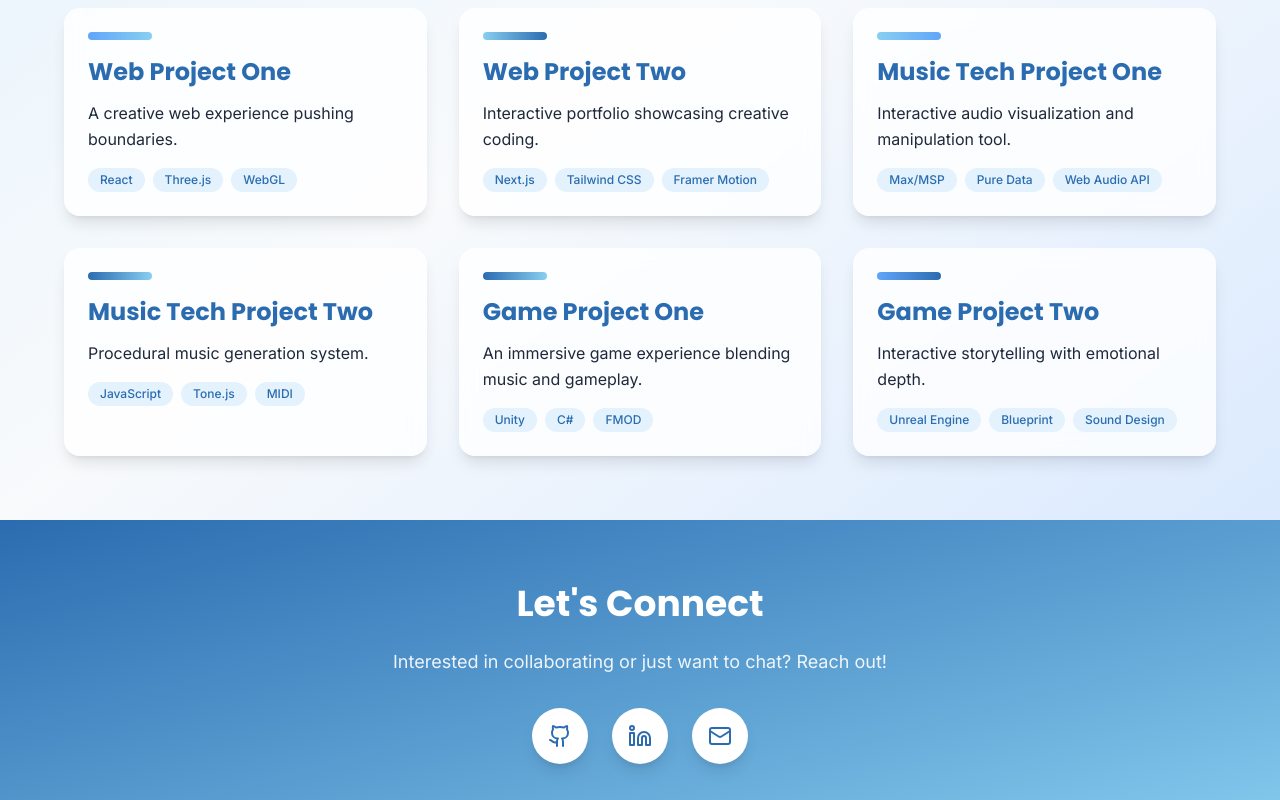
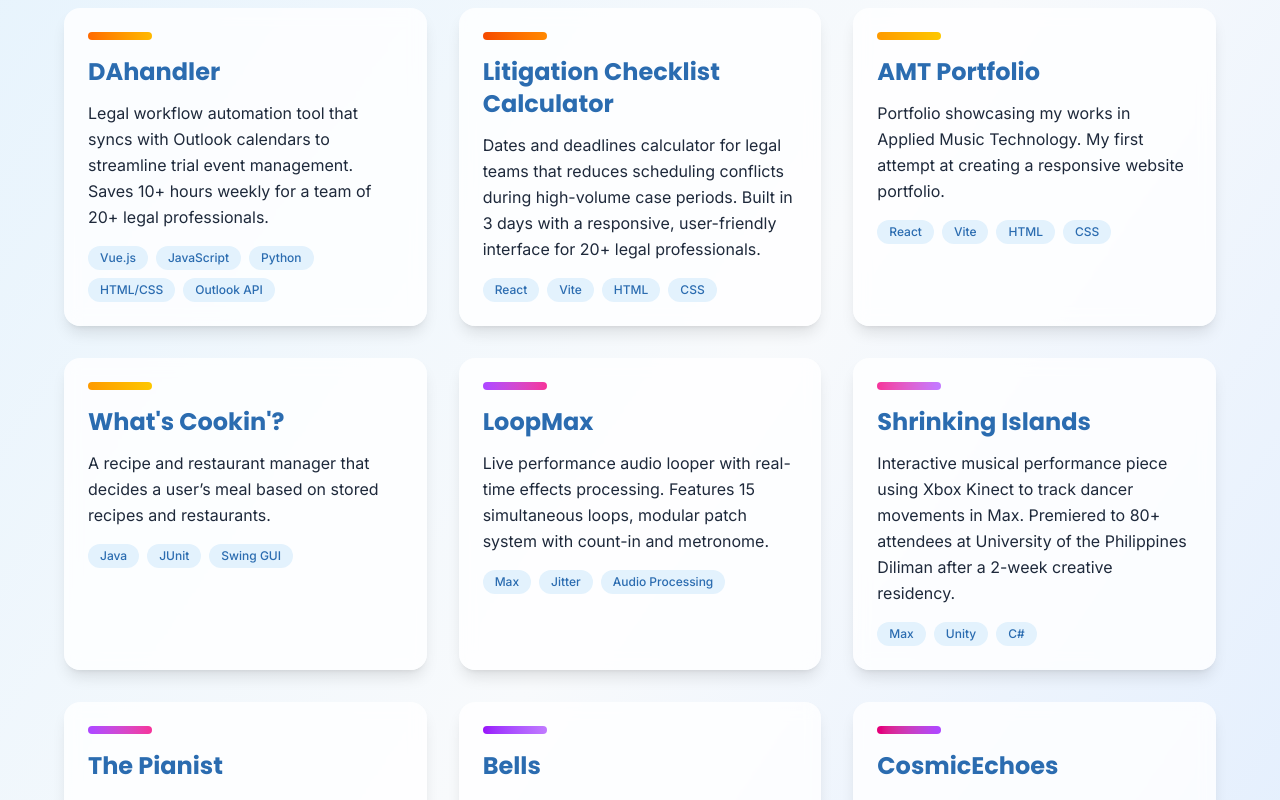
Before and after one commit to Deynuh/my-portfolio, a Next.js app: page /projects in a window 1280 px wide. Shown: the part 420-1220 px from the top of the page. Built offline with nearby package versions, Linux system fonts and the light colour scheme.

Commit message:
added projects

```diff
--- a/src/app/projects/page.js
+++ b/src/app/projects/page.js
@@ -9,51 +9,89 @@ export default function Projects() {
   const projectCategories = {
     webApps: [
       {
-        title: "Web Project One",
-        description: "A creative web experience pushing boundaries.",
-        tech: ["React", "Three.js", "WebGL"],
-        color: "from-[#60A5FA] to-[#89CFF0]"
+        title: "DAhandler",
+        description: "Legal workflow automation tool that syncs with Outlook calendars to streamline trial event management. Saves 10+ hours weekly for a team of 20+ legal professionals.",
+        tech: ["Vue.js", "JavaScript", "Python", "HTML/CSS", "Outlook API"],
+        color: "from-orange-500 to-amber-400"
       },
       {
-        title: "Web Project Two",
-        description: "Interactive portfolio showcasing creative coding.",
-        tech: ["Next.js", "Tailwind CSS", "Framer Motion"],
-        color: "from-[#89CFF0] to-[#2B6CB0]"
-      }
+        title: "Litigation Checklist Calculator",
+        description: "Dates and deadlines calculator for legal teams that reduces scheduling conflicts during high-volume case periods. Built in 3 days with a responsive, user-friendly interface for 20+ legal professionals.",
+        tech: ["React", "Vite", "HTML", "CSS"],
+        color: "from-orange-600 to-orange-400"
+      },
+      {
+        title: "AMT Portfolio",
+        description: "Portfolio showcasing my works in Applied Music Technology. My first attempt at creating a responsive website portfolio.",
+        tech: ["React", "Vite", "HTML", "CSS"],
+        color: "from-amber-500 to-yellow-400"
+      },
+      {
+        title: "What's Cookin'?",
+        description: "A recipe and restaurant manager that decides a user’s meal based on stored recipes and restaurants.",
+        tech: ["Java", "JUnit", "Swing GUI"],
+        color: "from-amber-500 to-yellow-400"
+      },
     ],
     musicTech: [
       {
-        title: "Music Tech Project One",
-        description: "Interactive audio visualization and manipulation tool.",
-        tech: ["Max/MSP", "Pure Data", "Web Audio API"],
-        color: "from-[#89CFF0] to-[#60A5FA]"
+        title: "LoopMax",
+        description: "Live performance audio looper with real-time effects processing. Features 15 simultaneous loops, modular patch system with count-in and metronome.",
+        tech: ["Max", "Jitter", "Audio Processing"],
+        color: "from-purple-500 to-pink-500"
       },
       {
-        title: "Music Tech Project Two",
-        description: "Procedural music generation system.",
-        tech: ["JavaScript", "Tone.js", "MIDI"],
-        color: "from-[#2B6CB0] to-[#89CFF0]"
+        title: "Shrinking Islands",
+        description: "Interactive musical performance piece using Xbox Kinect to track dancer movements in Max. Premiered to 80+ attendees at University of the Philippines Diliman after a 2-week creative residency.",
+        tech: ["Max", "Unity", "C#"],
+        color: "from-pink-500 to-purple-400"
+      },
+      {
+        title: "The Pianist",
+        description: "Interactive audio-visual performance piece using Xbox Kinect to track dancer movements in real-time. Transforms a Unity piano into an audio-reactive instrument with particle systems and adaptive lighting responding to musical intensity.",
+        tech: ["Max", "Unity", "C#"],
+        color: "from-purple-500 to-pink-500"
+      },
+      {
+        title: "Bells",
+        description: "Motion-tracked performance piece with custom granular synthesis. Dancer movements control a Gen-based synthesizer programmed in CodeBox.",
+        tech: ["Max", "Gen"],
+        color: "from-purple-600 to-purple-400"
+      },
+      {
+        title: "CosmicEchoes",
+        description: "5-minute interactive musical performance using Xbox Kinect to track dancer movements. Created dancer-controlled video elements in Jitter that respond to real-time motion data.",
+        tech: ["Max", "Jitter"],
+        color: "from-pink-600 to-purple-500"
+      },
+      {
+        title: "Dissociation",
+        description: "Live contemporary music piece featuring precisely timed vocal sample processing and manipulation. Performed and controlled voice line edits throughout the performance.",
+        tech: ["Max/MSP", "Live Audio Processing"],
+        color: "from-purple-600 to-purple-400"
       }
     ],
     games: [
       {
-        title: "Game Project One",
-        description: "An immersive game experience blending music and gameplay.",
-        tech: ["Unity", "C#", "FMOD"],
-        color: "from-[#2B6CB0] to-[#89CFF0]"
-      },
-      {
-        title: "Game Project Two",
-        description: "Interactive storytelling with emotional depth.",
-        tech: ["Unreal Engine", "Blueprint", "Sound Design"],
-        color: "from-[#60A5FA] to-[#2B6CB0]"
+        title: "Death Kitchen",
+        description: "Fast-paced co-op cooking horror game where players serve dangerous alien customers. Recently joined the development team to contribute to character systems and multiplayer mechanics.",
+        tech: ["Unity", "C#", "Multiplayer"],
+        color: "from-emerald-500 to-teal-500",
+        inDevelopment: true
       }
     ]
   };
 
   const ProjectCard = ({ project }) => (
     <div className="bg-white/80 backdrop-blur-sm rounded-2xl p-6 shadow-lg hover:shadow-2xl transition-all duration-300 hover:scale-105">
-      <div className={`h-2 w-16 bg-gradient-to-r ${project.color} rounded-full mb-4`}></div>
+      <div className="flex items-center gap-3 mb-4">
+        <div className={`h-2 w-16 bg-gradient-to-r ${project.color} rounded-full`}></div>
+        {project.inDevelopment && (
+          <span className="text-xs bg-emerald-100 text-emerald-700 px-3 py-1 rounded-full font-semibold">
+            In Development
+          </span>
+        )}
+      </div>
       <h3 className="text-2xl font-bold text-[#2B6CB0] mb-3">{project.title}</h3>
       <p className="text-[#1E293B] mb-4 leading-relaxed">{project.description}</p>
       <div className="flex flex-wrap gap-2">
```
